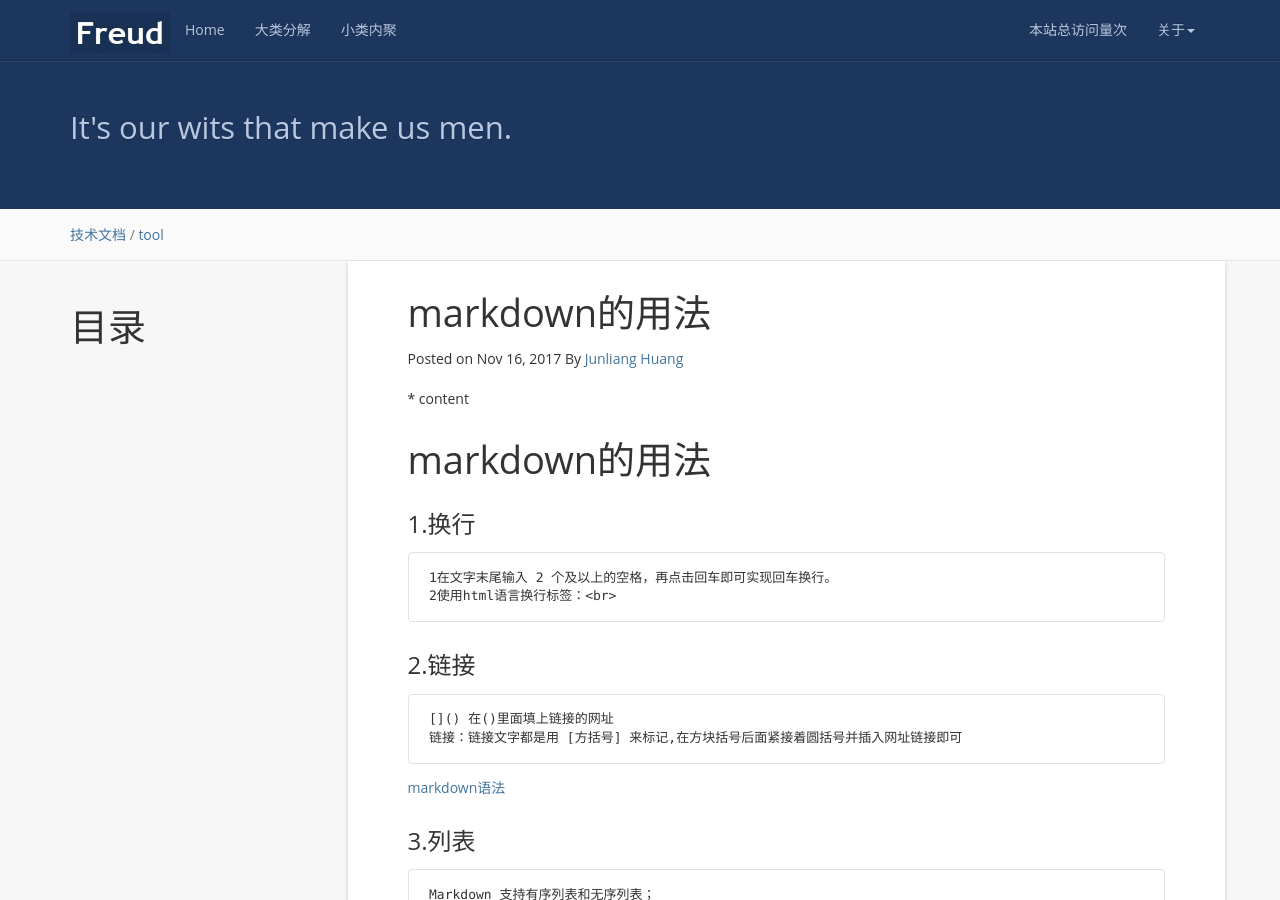
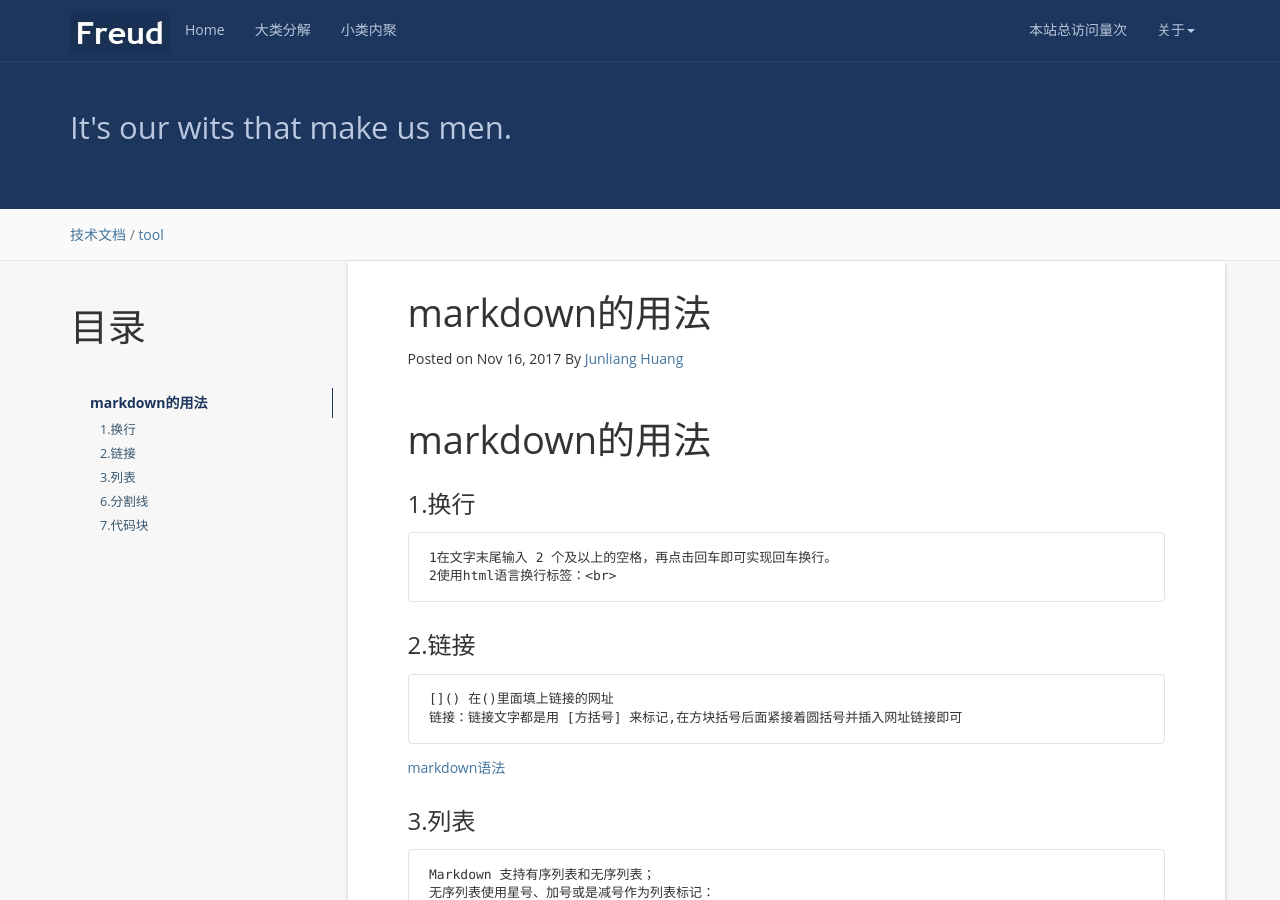
Before and after one commit to hjl21/hjl21.github.io, a Jekyll site: the page built from _posts/technology/tool/2017-11-16-markdown-usage.md, in a window 1280 px wide and 900 px high. Built offline with Jekyll 4.4.1, drawn with Linux system fonts in a browser that asks for light colours; nearby versions of some CDN libraries; a script that is not in the unit is left out; comment, search, counter and statistics services are not loaded.

Commit message:
update style

```diff
--- a/_posts/technology/tool/2017-11-16-markdown-usage.md
+++ b/_posts/technology/tool/2017-11-16-markdown-usage.md
@@ -6,8 +6,7 @@ categories: 技术文档
 tag: tool
 ---
 
-\* content
-
+* content
 {:toc}
 
 # markdown的用法
```
